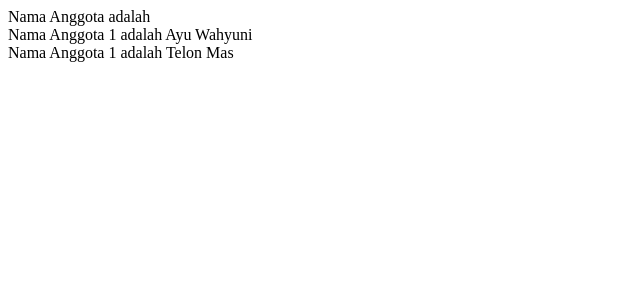
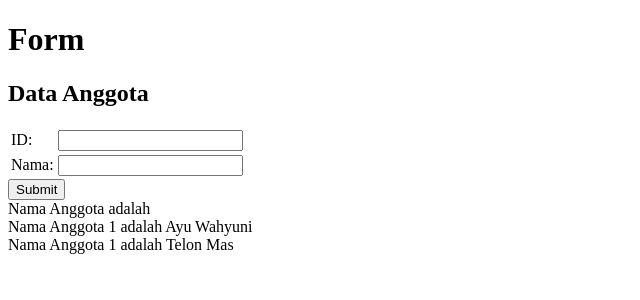
Before and after one commit to Cahzello/PBO, a PHP site: page /perpustakaan.php in a window 1280 px wide. Shown: the top 300 px of the page, without its empty margins (0-640 px from the left). Run offline with PHP 8.4, Linux system fonts and the light colour scheme.

Commit message:
commit 4

```diff
--- a/perpustakaan.php
+++ b/perpustakaan.php
@@ -1,3 +1,30 @@
+<!DOCTYPE html>
+<html lang="en">
+<head>
+    <meta charset="UTF-8">
+    <meta http-equiv="X-UA-Compatible" content="IE=edge">
+    <meta name="viewport" content="width=device-width, initial-scale=1.0">
+    <title>Form</title>
+</head>
+<body>
+    <h1>Form</h1>
+    <form action="perpustakaan.php" method="get">
+        <h2>Data Anggota</h2>
+        <table>
+            <tr>
+                <td>ID:</td>
+                <td><input type="text" name="inputid"></td>
+            </tr>
+            <tr>
+                <td>Nama:</td>
+                <td><input type="text" name="inputNama"></td>
+            </tr>
+        </table>
+        <input type="submit" name="btnSubmit"gi>
+    </form>
+</body>
+</html>
+
 <?php
 
 class Buku {
```
